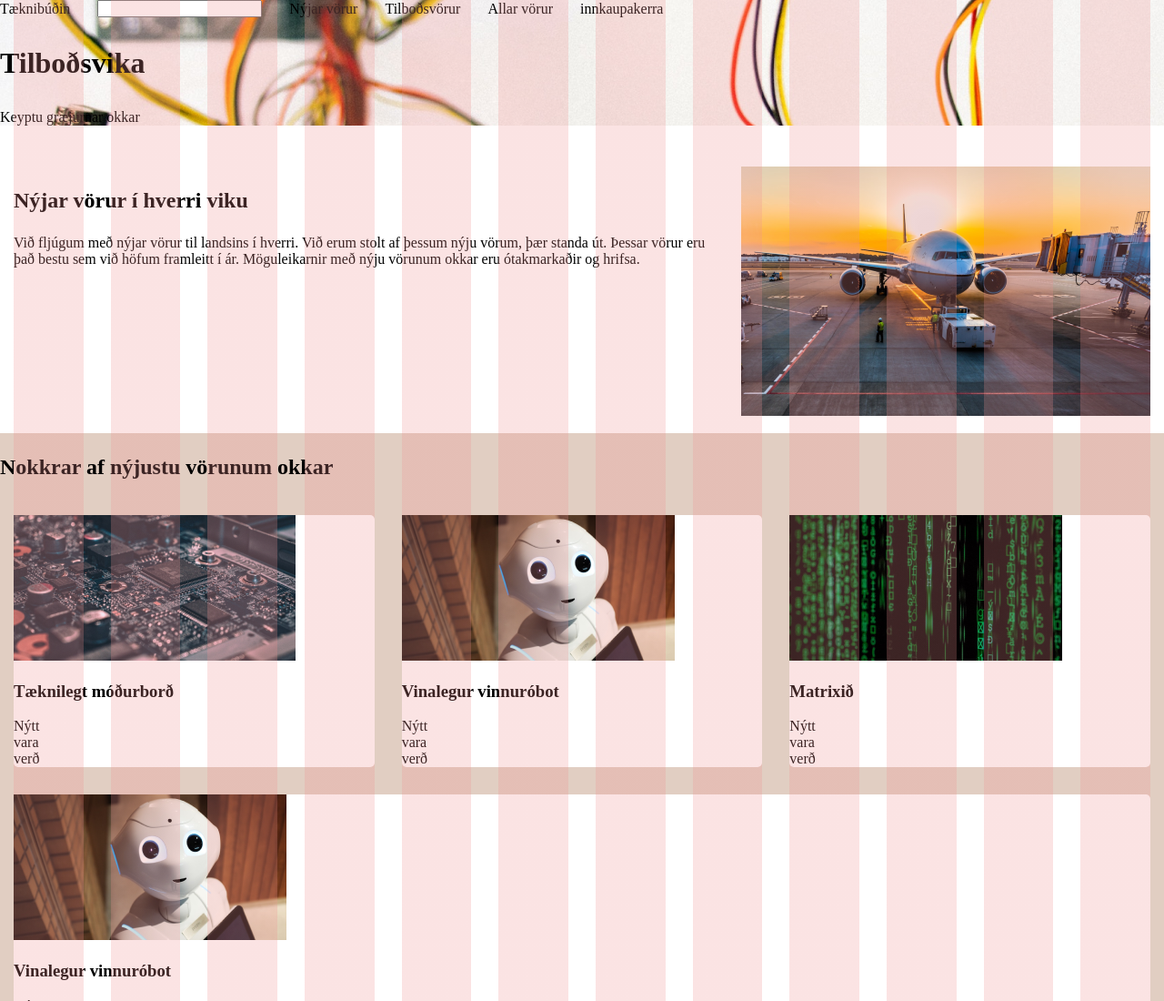
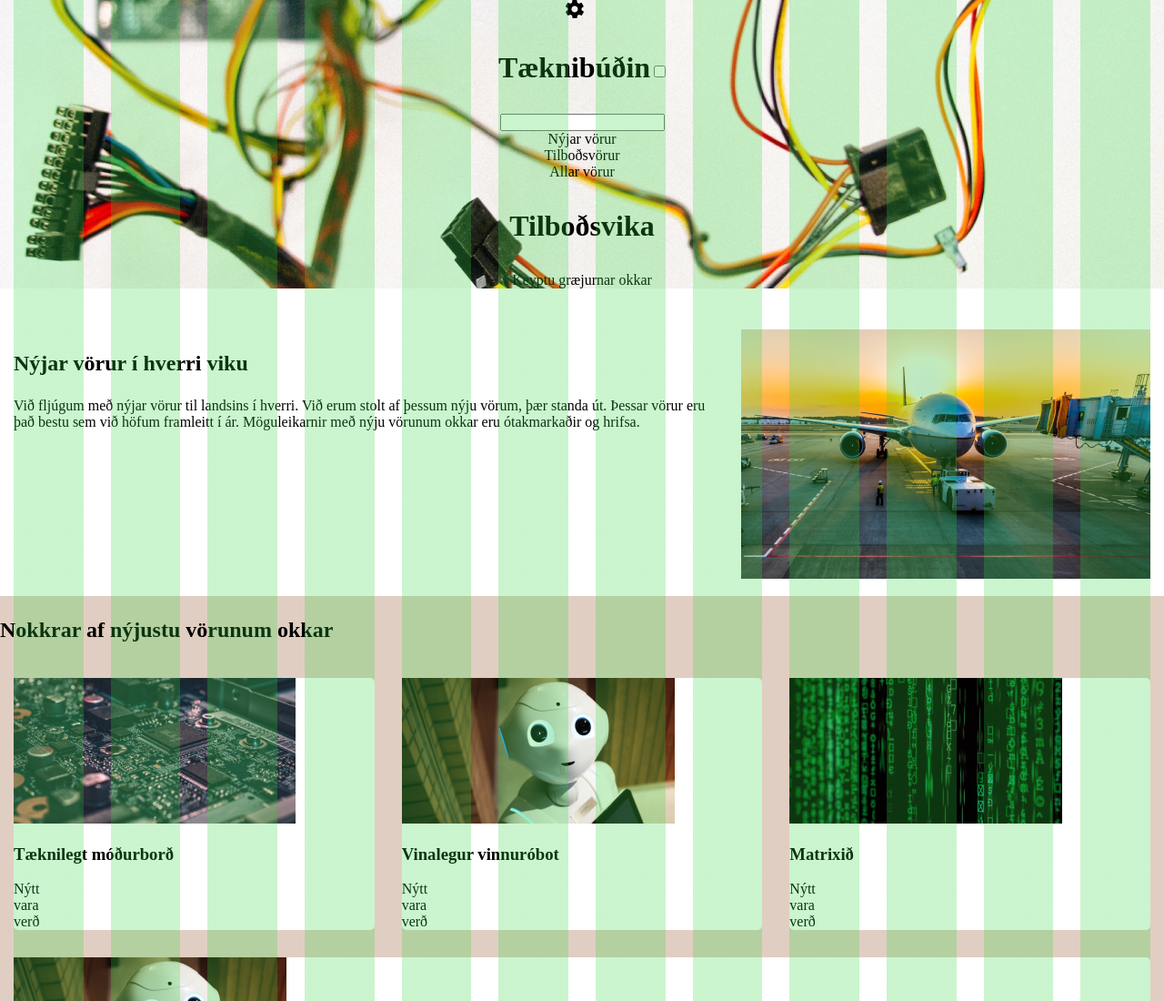
Before and after one commit to Vefforritun-Breakfast-club/HopVerk1, a plain HTML site: page index.html in a window 1280 px wide. Shown: the top 1100 px of the page at 91% size. Drawn offline with Linux system fonts and the light colour scheme.

Commit message:
Header section and menu work - David

```diff
--- a/grid.css
+++ b/grid.css
@@ -3,7 +3,7 @@
 	--offset: 15px;
 	--gutter: 30px;
 	--columns: 12;
-    --grid-color: hsla(0, 75%, 75%, 0.25);
+    --grid-color: hsla(125, 67%, 51%, 0.25);
     --grid-repeating-width: calc(100% / var(--columns));
     --grid-column-width: calc((100% / var(--columns)) - var(--gutter));
     --grid-background-width: calc(100% + var(--gutter));
--- a/index.html
+++ b/index.html
@@ -17,24 +17,26 @@
 
 	<div class="top2bottom">
 		<div class="top">
-			<!-- <header>
-				<p>Tæknibúðin</p>
-			</header> -->
 			<a href="#efni" class="sr-only">Tæknibúðin,Beint í efnið.</a>
-			<!-- <input type="search" id="site-search" name="q"> -->
-			<nav class="navigation">
-				<a href="">Tæknibúðin</a>
+			<header>
+				<div class="logo">
+					<svg width="20" height="20" viewBox="0 0 30 30" fill="none" xmlns="http://www.w3.org/2000/svg">
+						<path fill-rule="evenodd" clip-rule="evenodd" d="M26.2269 16.5829C26.2269 16.1307 26.38 15.6784 26.38 15.0754C26.38 14.4724 26.38 14.0201 26.2269 13.5678L29.4404 11.005C29.7465 10.7035 29.7465 10.402 29.5934 10.1005L26.533 4.82412C26.38 4.67337 26.0739 4.52261 25.6148 4.67337L21.7893 6.1809C21.0242 5.57789 20.106 5.12563 19.1879 4.67337L18.5758 0.753769C18.7288 0.301508 18.2697 0 17.9637 0H11.8428C11.5367 0 11.0777 0.301508 11.0777 0.603015L10.4656 4.67337C9.54745 4.97487 8.78233 5.57789 7.8642 6.1809L4.19165 4.67337C3.73258 4.52261 3.42653 4.67337 3.12049 4.97487L0.0600316 10.2513C-0.0929912 10.402 0.0600316 10.8543 0.366077 11.1558L3.57956 13.5678C3.57956 14.0201 3.42653 14.4724 3.42653 15.0754C3.42653 15.6784 3.42653 16.1307 3.57956 16.5829L0.366077 19.1457C0.0600316 19.4472 0.0600316 19.7487 0.213054 20.0503L3.27351 25.3266C3.42653 25.4774 3.73258 25.6281 4.19165 25.4774L8.01722 23.9698C8.78233 24.5729 9.70047 25.0251 10.6186 25.4774L11.2307 29.397C11.2307 29.6985 11.5367 30 11.9958 30H18.1167C18.4228 30 18.8818 29.6985 18.8818 29.397L19.4939 25.4774C20.4121 25.0251 21.3302 24.5729 22.0953 23.9698L25.9209 25.4774C26.2269 25.6281 26.686 25.4774 26.839 25.1759L29.8995 19.8995C30.0525 19.598 30.0525 19.1457 29.7465 18.995L26.2269 16.5829ZM14.9032 20.3518C11.9958 20.3518 9.54745 17.9397 9.54745 15.0754C9.54745 12.2111 11.9958 9.799 14.9032 9.799C17.8107 9.799 20.259 12.2111 20.259 15.0754C20.259 17.9397 17.8107 20.3518 14.9032 20.3518Z" fill="black"/>
+					</svg>
+					<h1>Tæknibúðin</h1>
+				</div>
+				<input type="checkbox" id="nav-toggle" class="nav-toggle" />
+				<nav>
 				<input type="search" id="site-search" name="q">
-				<menu class="site_menu">
-					<!-- Breyta þessu í hlekki á viðeigandi síður þegar þær eru komnar -->
-					<li><a href="">Nýjar vörur</a></li>
-					<li><a href="">Tilboðsvörur</a></li>
-					<li><a href="">Allar vörur</a></li>
-				</menu>
-				<a href="" class="shopping_cart">innkaupakerra</a>
-			</nav>
-			<!-- </header> -->
-			<header class="box_transparent">
+				  <ul>
+					<li><a href="#">Nýjar vörur</a></li>
+					<li><a href="#">Tilboðsvörur</a></li>
+					<li><a href="#">Allar vörur</a></li>
+				  </ul>
+				</nav>
+				<label for="nav-toggle" class="nav-toggle-label">
+				  <span></span>
+				</label>
 				<div>
 					<h1>Tilboðsvika</h1>
 					<p>Keyptu græjurnar okkar</p>
--- a/styles.css
+++ b/styles.css
@@ -130,6 +130,24 @@ img {}
 	background-image: url("./images/Cable_Background.png");
 }
 
+/* 	Header,Navivigation,Menu starts here	*/
+
+header{
+
+	text-align: center	;
+	width: 100%;
+	z-index: 1000;
+
+}
+
+.logo{
+	display: inline-block;
+}
+
+
+
+/*			Navigation			*/
+
 .navigation {
 	display: flex;
 	gap: var(--gap_size);
```
